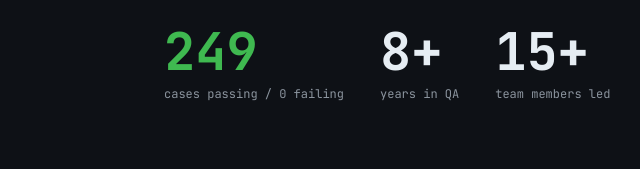
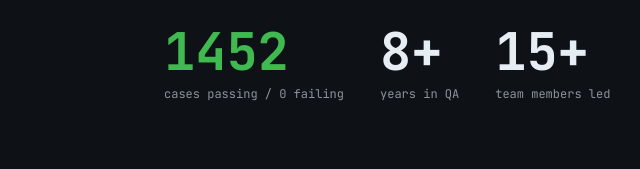
Before and after one commit to Dream-Like-King/Portfolio-, a plain HTML site: page index.html in a window 1280 px wide. Shown: the part 478-647 px from the top of the page, 0-640 px from the left. Drawn offline with Linux system fonts and the light colour scheme.

Commit message:
Counter Update

```diff
--- a/index.html
+++ b/index.html
@@ -15,7 +15,7 @@
 <meta property="og:description" content="Quality engineering, accelerated by AI. 8+ years testing enterprise and regulatory platforms." />
 <meta property="og:url" content="https://portfolio.itswatts.com/" />
 <meta property="og:image" content="https://portfolio.itswatts.com/derrick-watson.png" />
-<meta property="og:image" content="https://portfolio.itswatts.com/derrick-watson.png" />
+<!--<meta property="og:image" content="https://portfolio.itswatts.com/derrick-watson.png" /> -->
 <meta property="og:image:alt" content="Derrick Watson, IT QA Software Specialist" />
 <meta name="twitter:card" content="summary_large_image" />
 <meta name="twitter:title" content="Derrick Watson — IT QA Software Specialist" />
@@ -813,7 +813,7 @@
   // animated counter
   (function(){
   const el = document.getElementById("counter");
-  const baseCount = 247;
+  const baseCount = 1450;
   const increment = 2;
   const startDate = Date.UTC(2026, 6, 25); // July 25, 2026
   const today = new Date();
```
